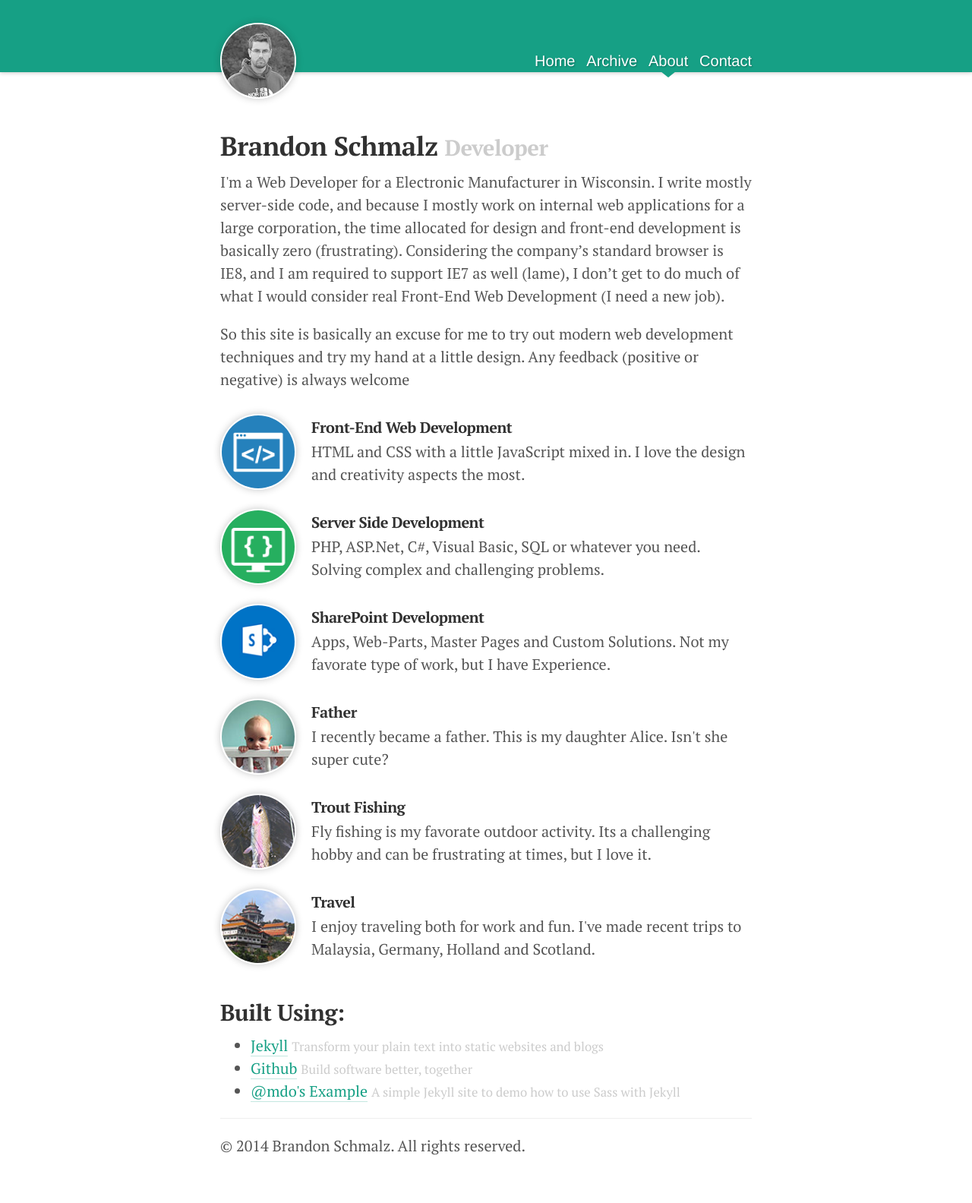
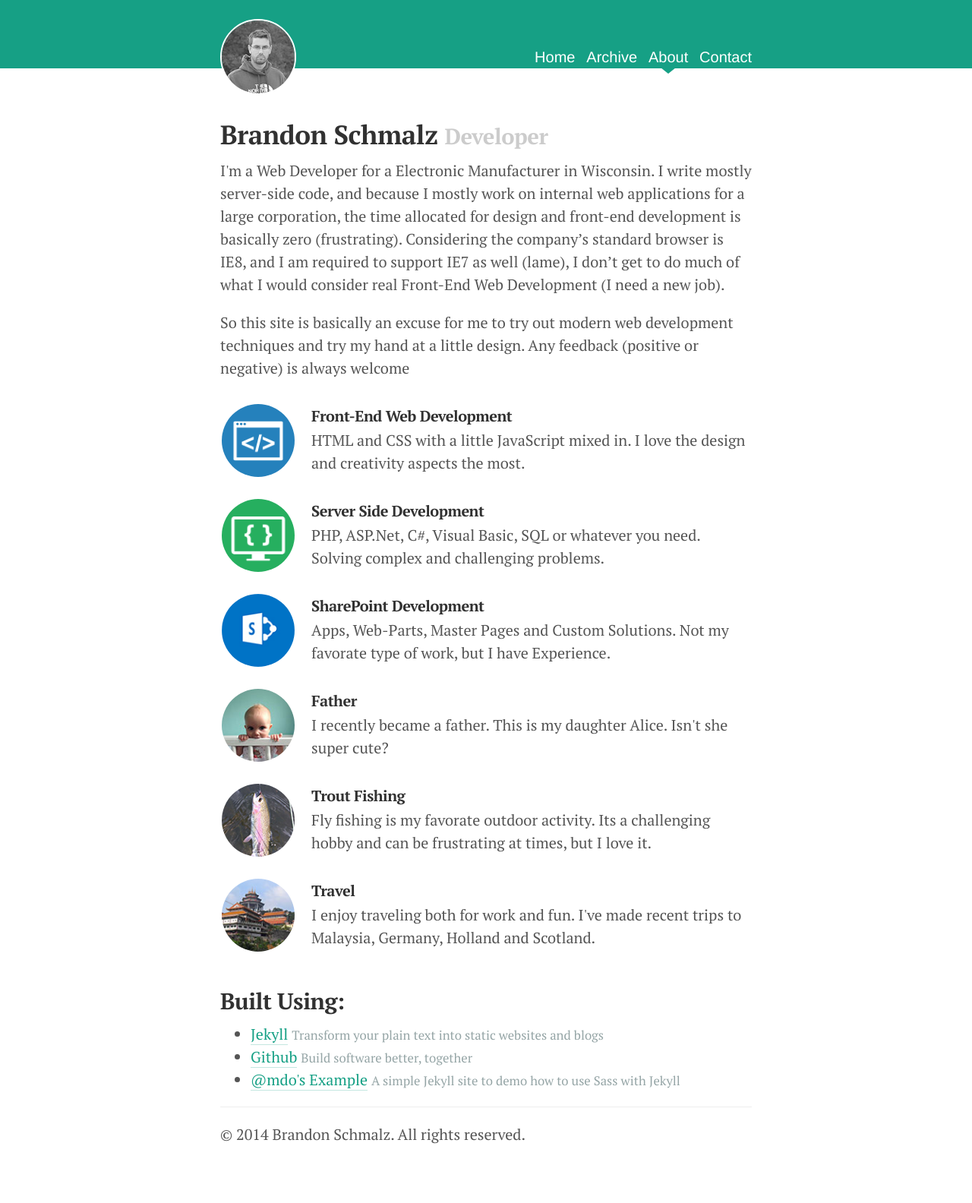
Before and after one commit to Schmalzy/Schmalzy.github.io, a Jekyll site: the page built from about.html, in a window 1280 px wide. Shown: the whole page at 76% size. Built offline with Jekyll 4.4.1, drawn with Linux system fonts in a browser that asks for light colours.

Commit message:
Adding theme colors and removing box-shadows

```diff
--- a/_scss/header.scss
+++ b/_scss/header.scss
@@ -4,7 +4,7 @@
 
 .masthead {
   position: relative;
-  padding-top: 1.5rem;
+  padding-top: 1.25rem;
   text-align: center;
 
   @media (min-width: $break-point-desktop) {
@@ -15,9 +15,9 @@
 .banner {
   position: absolute;
   top: 0;
-  height: 95px;
+  height: 90px;
   width: 100%;
-  box-shadow: 0px 1px 5px 0px rgba(35,35,35, 0.25);
+  //box-shadow: 0px 1px 5px 0px rgba(35,35,35, 0.25);
   background-color: $base-color;
   z-index: -1;
 }
@@ -74,7 +74,7 @@
 
   @media (min-width: $break-point-desktop) {
     color: #fff;
-    text-shadow: 1px 1px 2px rgba(0,0,0, 0.3);
+    //text-shadow: 1px 1px 2px rgba(0,0,0, 0.3);
   }
 }
 
@@ -86,7 +86,7 @@
   }
 }
 
-.nav > li.active:after {
+.nav > li.active::after {
 
   @media (min-width: $break-point-desktop) {
     content: "";
@@ -106,5 +106,6 @@
 .header-divider {
   @media (min-width: $break-point-desktop) {
     border-top: 0;
+    margin: .75rem 0;
   }
 }
--- a/_scss/variables.scss
+++ b/_scss/variables.scss
@@ -1,15 +1,21 @@
 // Variables
 //
-// Global variables for easy color and layout changes
+// Global variables for easy color, font and layout changes
+
+//Themes
+
+$theme-color-red        : #D24D57;
+$theme-color-green      : #16A085;
+$theme-color-blue       : #227183;
 
 // Colors
-$base-color             : #16A085;
+$base-color             : $theme-color-green;
 $base-color-muted       : rgba( $base-color, .25 );
 $base-color-tags        : rgba( $base-color, .65 );
 
 $link-color-primary     : $base-color;
 $type-color-primary     : #555;
-$type-color-muted       : #ccc;
+$type-color-muted       : #95a5a6;
 
 // Global font size
 $font-size-mobile       : 16px;
@@ -21,7 +27,7 @@ $font-family-copy       : "PT Serif", Georgia, serif;
 $font-family-code       : Menlo, Monaco, "Courier New", monospace;
 
 // Break Point
-$break-point-desktop     : 48rem; //(16px x 48rem = 768px)
+$break-point-desktop    : 48rem; //(16px x 48rem = 768px)
 
 // Box-shadow
-$box-shadow-images      : 0px 0px 10px 0px rgba(35, 35, 35, 0.25);
+$box-shadow-images      : none;//0px 0px 5px 0px rgba(35, 35, 35, 0.25);
--- a/css/styles.scss
+++ b/css/styles.scss
@@ -7,7 +7,6 @@
 // Utilites
 @import "variables";
 @import "mixins";
-@import "utilities";
 
 //Resets and scaffolding
 @import "base";
@@ -23,3 +22,4 @@
 //Misc
 @import "code";
 @import "syntax";
+@import "utilities";
```
